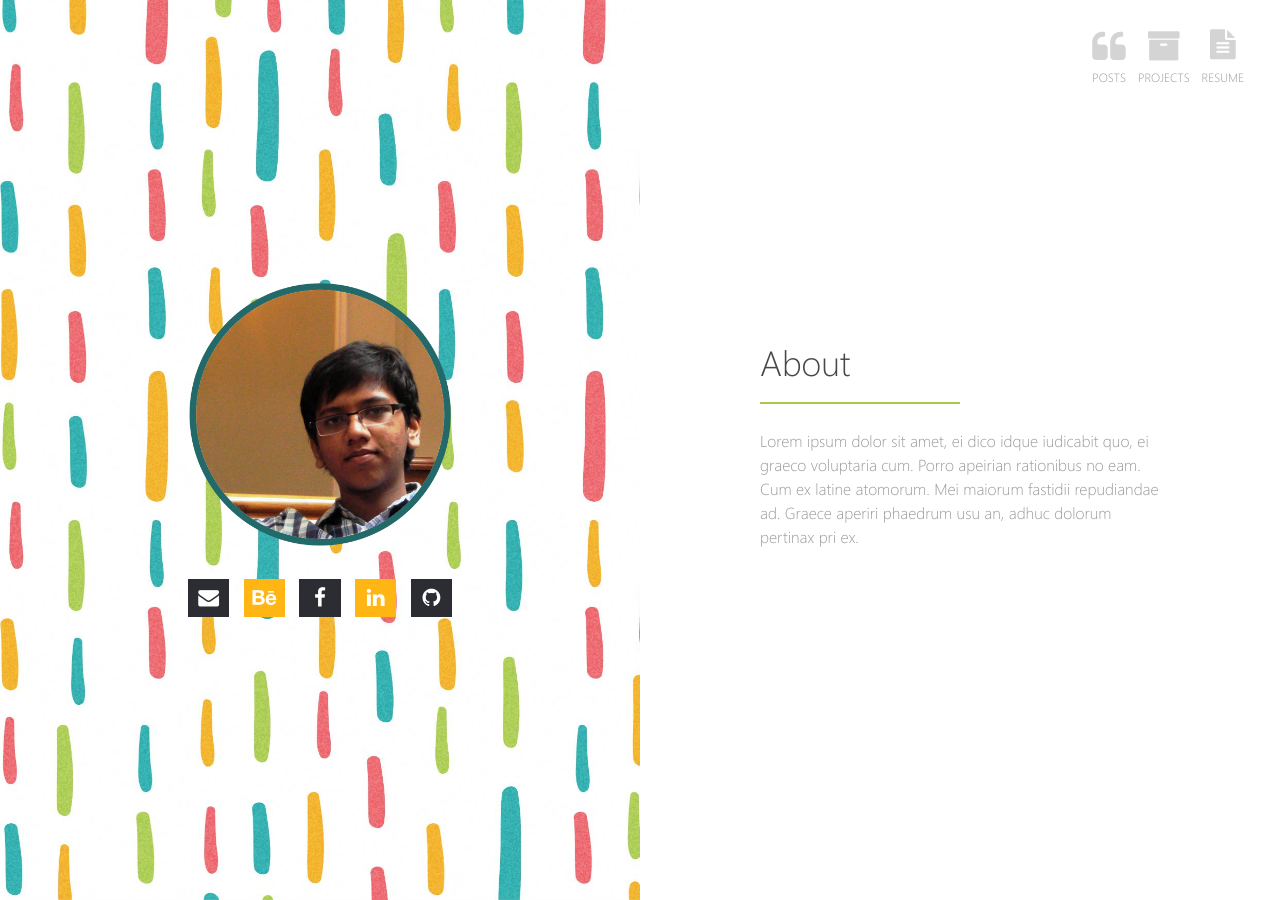
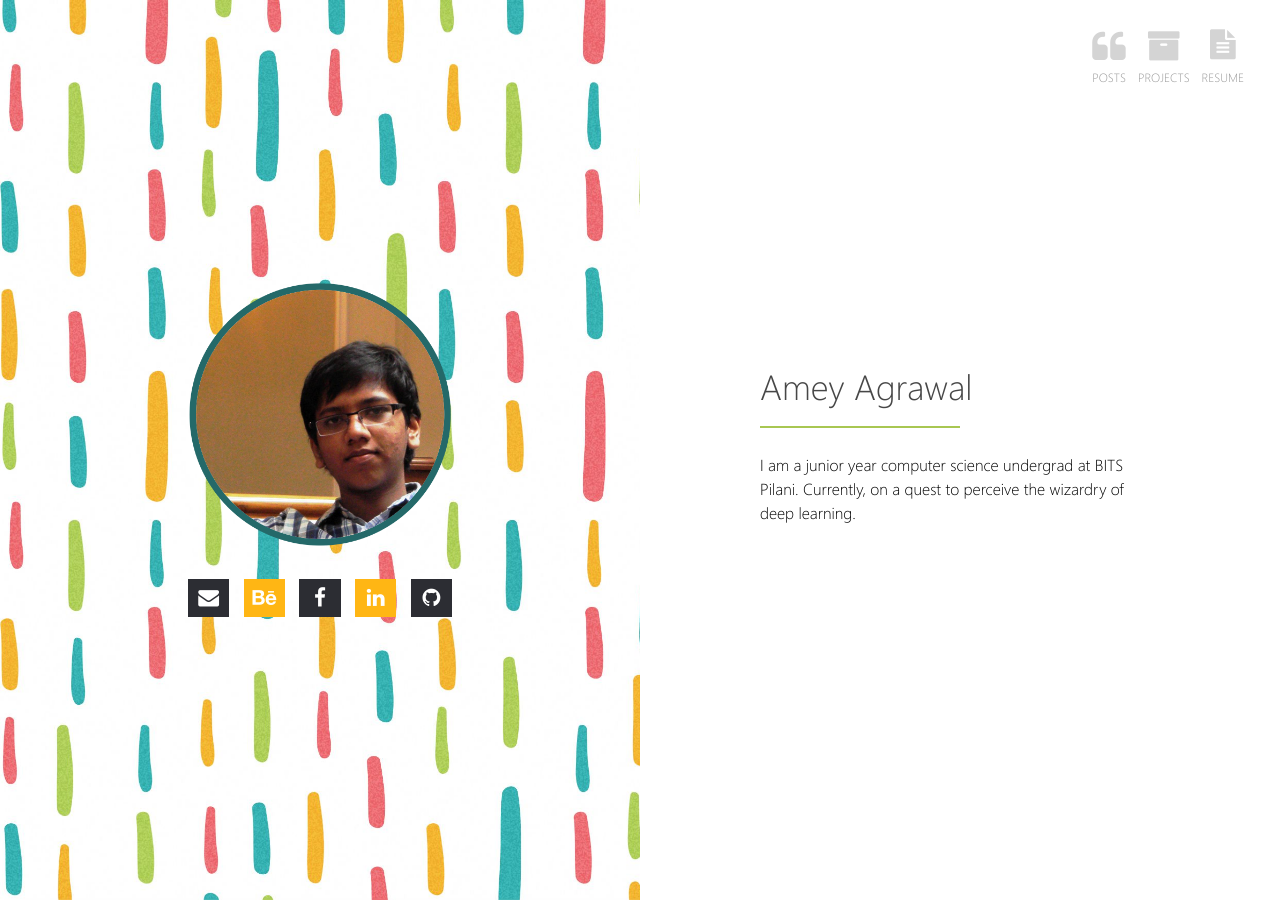
Before and after one commit to AgrawalAmey/agrawalamey.github.io, a Jekyll site: the page built from index.md, in a window 1280 px wide. Built offline with Jekyll 4.4.1, drawn with Linux system fonts in a browser that asks for light colours; our own code applies the rules of GitHub Pages for plain Markdown files.

Commit message:
Upadated bio

```diff
--- a/assets/_sass/_site.scss
+++ b/assets/_sass/_site.scss
@@ -396,7 +396,7 @@ canvas {
     }
   }
   p {
-    color: darken($white, 40);
+    color: $black;
     font-size: 16px;
     margin: 10px 0;
     padding-top: 0;
--- a/index.md
+++ b/index.md
@@ -2,6 +2,6 @@
 layout: home
 ---
 
-# About
+# Amey Agrawal
 
-Lorem ipsum dolor sit amet, ei dico idque iudicabit quo, ei graeco voluptaria cum. Porro apeirian rationibus no eam. Cum ex latine atomorum. Mei maiorum fastidii repudiandae ad. Graece aperiri phaedrum usu an, adhuc dolorum pertinax pri ex.
+I am a junior year computer science undergrad at BITS Pilani. Currently, on a quest to perceive the wizardry of deep learning.
```
Also changed, not shown: _data/projects.yaml (+10 -5 lines).
